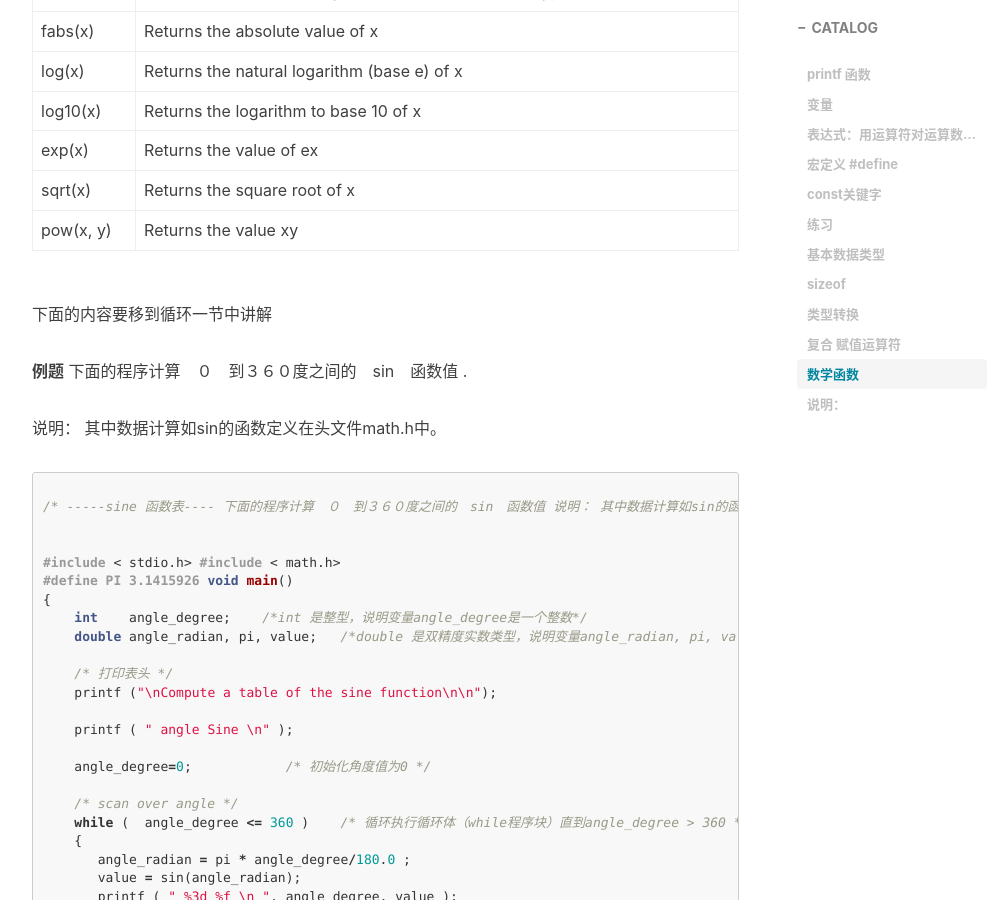
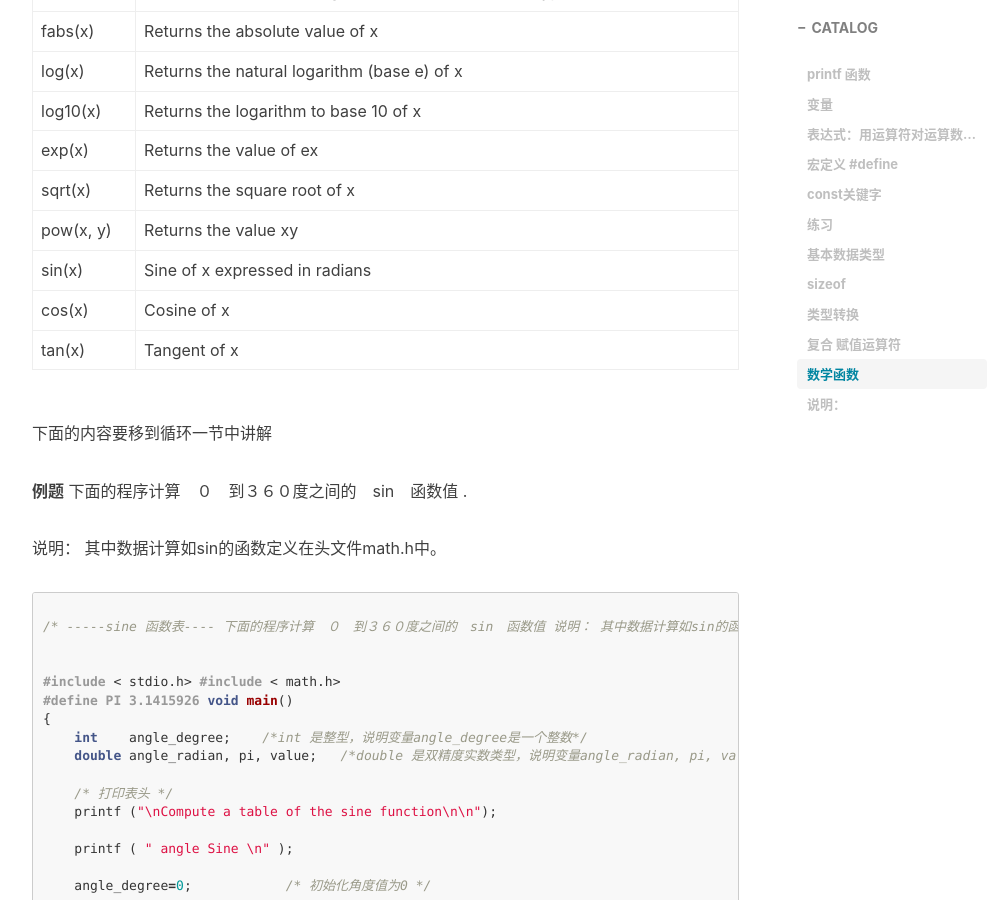
Before and after one commit to xuepro/xuepro.github.io, a Jekyll site: the page built from _posts/2017-10-30-2.C语言教程-我们来计算吧.md, in a window 1280 px wide and 900 px high, scrolled down 13371 px. Shown: the whole window, without its empty margins (233-1239 px from the left). Built offline with Jekyll 4.4.1, drawn with Linux system fonts in a browser that asks for light colours; nearby versions of some CDN libraries; comment, search, counter and statistics services are not loaded.

Commit message:
Update 2017-10-30-2.C语言教程-我们来计算吧.md

```diff
--- a/_posts/2017-10-30-2.C语言教程-我们来计算吧.md
+++ b/_posts/2017-10-30-2.C语言教程-我们来计算吧.md
@@ -540,7 +540,9 @@ result = (double)(a + b)/2 - (a + b)/(double)(a*a + b*b);
 |exp(x)       | Returns the value of ex                                               |
 |sqrt(x)      | Returns the square root of x                                          |
 |pow(x, y)    | Returns the value xy                                                  |
-
+|sin(x)       | Sine of x expressed in radians                                        |
+|cos(x)       | Cosine of x                                                           |
+|tan(x)       | Tangent of x                                                          |
 
 
 下面的内容要移到循环一节中讲解
```
